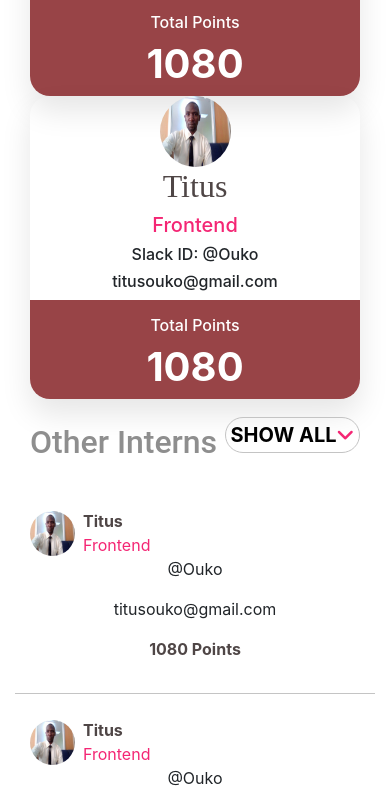
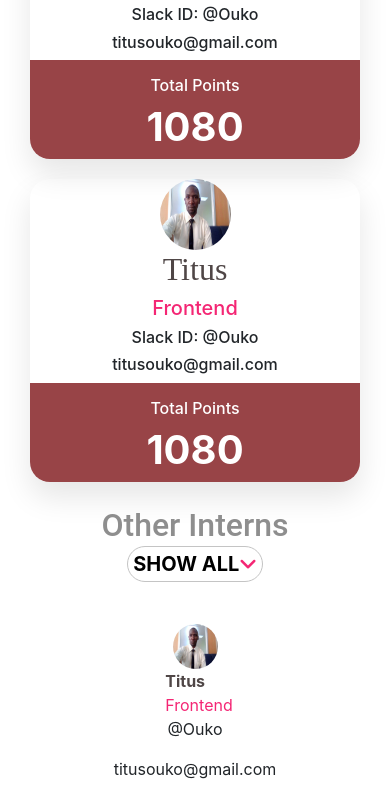
Before and after one commit to alialaba/leaderboard, a plain HTML site: page leaderboard/home.html in a window 390 px wide. Shown: the part 774-1568 px from the top of the page. Drawn offline with nearby package versions, Linux system fonts and the light colour scheme.

Commit message:
Fix responsiveness

```diff
--- a/leaderboard/home.css
+++ b/leaderboard/home.css
@@ -99,6 +99,7 @@ body{
     display: flex;
     justify-content: space-between;
     align-items: flex-end;
+
 }
 .track h5{
     color: #F42674;
@@ -123,3 +124,39 @@ body{
     font-family: Karla;
     color: #4F4646;
 }
+
+@media (min-width: 800px){
+	body{
+
+    }
+    .main{
+        padding: 5px 5px 5px 5px;
+    }
+}
+@media only screen and (max-width: 600px) {
+    body {
+
+    }
+    .wrapper{
+        margin-top:20px;
+    }
+    .head{
+        display: flex;
+        flex-direction: column-reverse;
+        justify-content: center;
+        align-items: center;
+
+    }
+    #intern{
+        display: flex;
+        flex-direction: column;
+        justify-content: center;
+        align-items: center;
+    }
+    .outer-container{
+        display: flex;
+        flex-direction: column;
+    }
+
+
+  }
--- a/leaderboard/home.html
+++ b/leaderboard/home.html
@@ -12,7 +12,7 @@
 <body>
 <div class="container-fluid">
     <div class="container">
-<div class="row pt-5">
+   <div class="row pt-5">
     <div class="col-md-12 head">
         <div class="heading">
             <div>
@@ -120,10 +120,10 @@
         </div>
 
     </div>
-    <div class="row list mt-4 pb-3">
+    <div class="row list mt-4 pb-3 align">
 
         <div class="col-md-3 items">
-            <div class="outer-container">
+            <div class="outer-container ">
                 <div class="avator">
                     <img src="images/profile.jpg" alt="Name">
                 </div>
```
